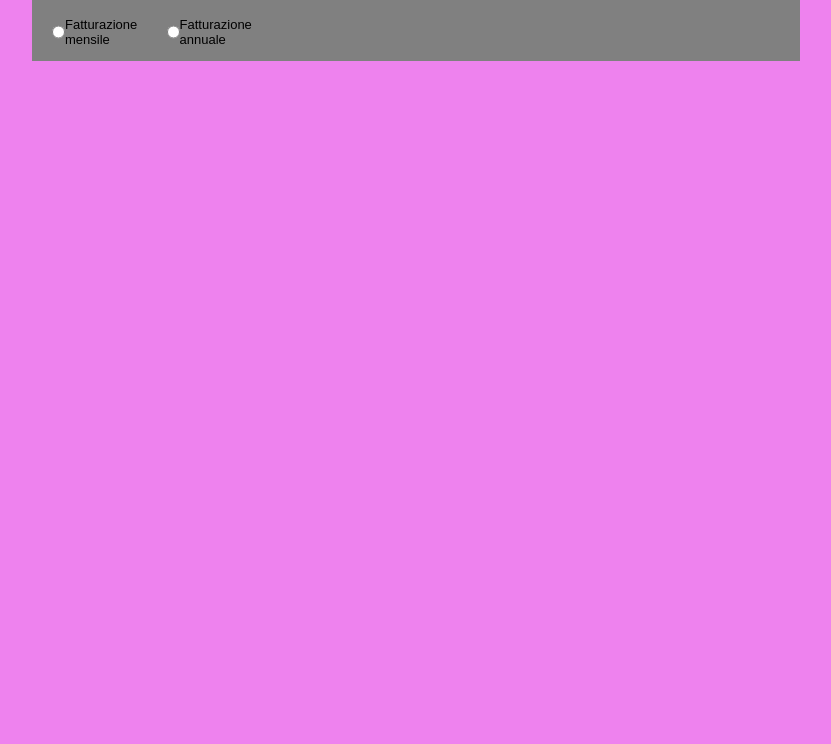
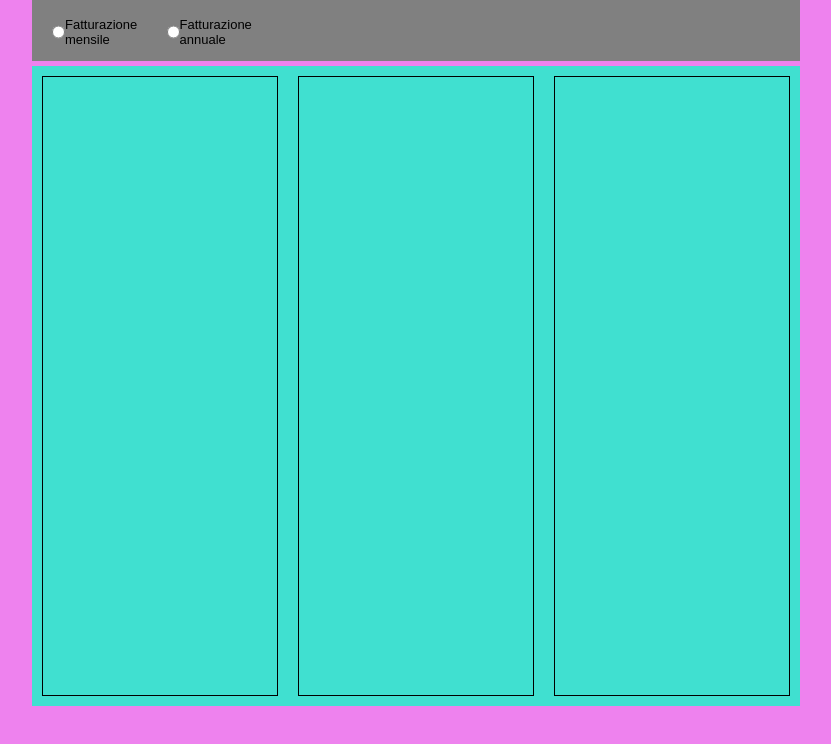
Before and after one commit to matteocenci/htmlcss-dropbox, a plain HTML site: page index.html in a window 1280 px wide. Shown: the part 664-1408 px from the top of the page, without its empty margins (224-1055 px from the left). Drawn offline with Linux system fonts and the light colour scheme.

Commit message:
feat: plans box

```diff
--- a/css/style.css
+++ b/css/style.css
@@ -110,3 +110,19 @@ img{
     font-size: 13px;
     margin: 20px;
 }
+
+.choose-plan {
+    display: flex;
+    justify-content: space-around;
+    width: 60%;
+    height: 80vh;
+
+    background-color: turquoise;
+
+}
+
+.plan{
+    width: calc(100% / 3);
+    margin: 10px;
+    border: 1px solid black;
+}
--- a/index.html
+++ b/index.html
@@ -48,9 +48,18 @@
                     <label for="scelta-annuale">Fatturazione annuale</label>
 
                 </div>
+            </div>
+
+            <div class="choose-plan">
+                <div class="plan"></div>
+                <div class="plan"></div>
+                <div class="plan"></div>
+
+            </div>
 
 
-            </div>
+
+
 
 
         </div>
```
